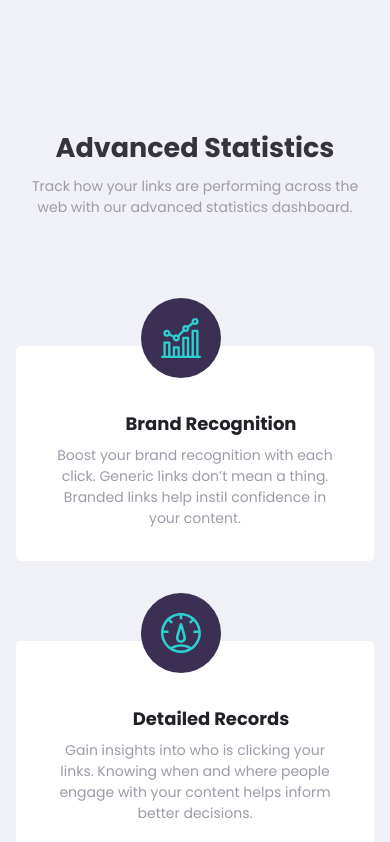
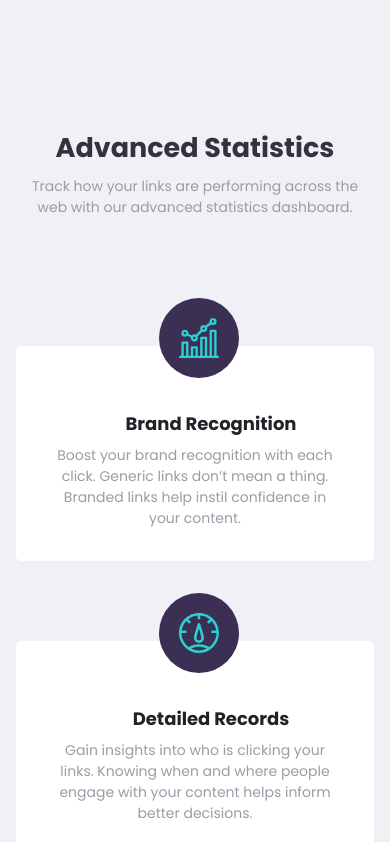
Before and after one commit to DeveloperAspire/sura, a React (Create React App) app: page / in a window 390 px wide. Shown: the part 885-1727 px from the top of the page. Built offline with nearby package versions, Linux system fonts and the light colour scheme.

Commit message:
Centered the card icon well for mobile view

```diff
--- a/src/components/Layout/Details.module.css
+++ b/src/components/Layout/Details.module.css
@@ -102,7 +102,7 @@
   padding-top: 4rem;
 }
 .icon {
-  left:35%;
+  left:40%;
 
 }
 .loader{
```
